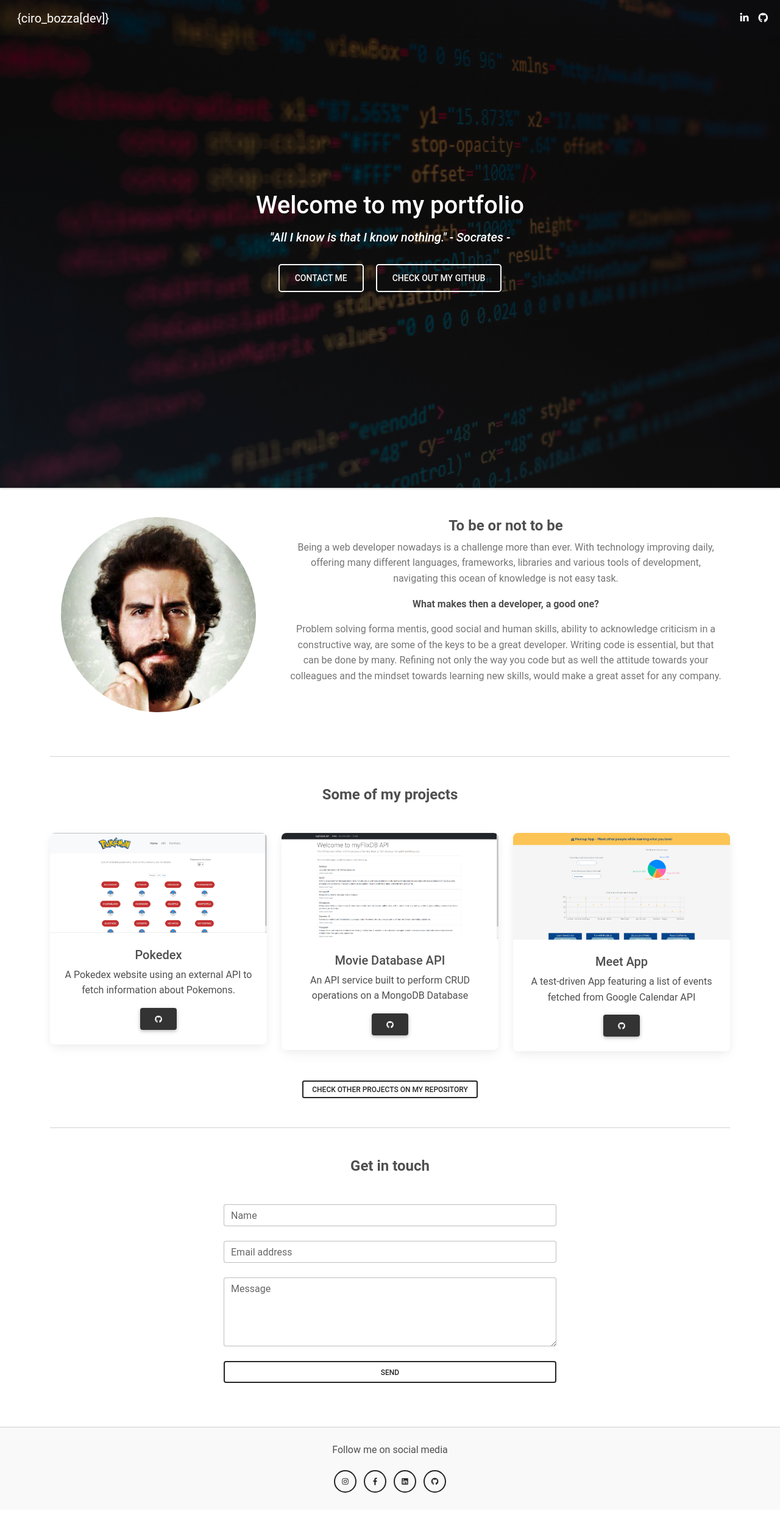
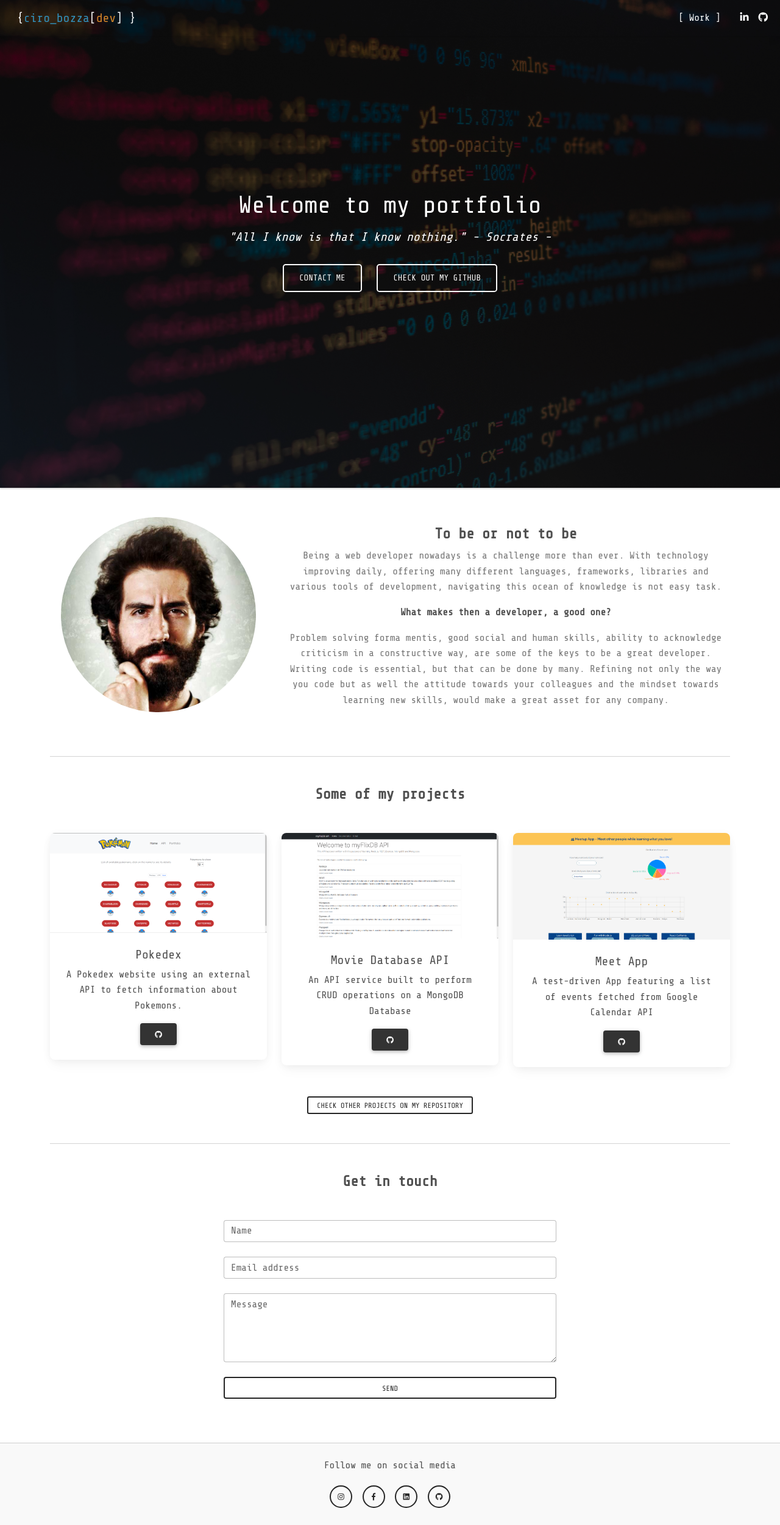
Before and after one commit to toNy5oo/Me, a plain HTML site: page index.html in a window 1280 px wide. Shown: the whole page at 61% size. Before the commit the page ends 2476 px from the top, so only its background shows below. Drawn offline with nearby package versions, Linux system fonts and the light colour scheme.

Commit message:
Updated font and sidebar

```diff
--- /dev/null
+++ b/css/style.css
@@ -0,0 +1,23 @@
+*{
+    font-family: 'Share Tech Mono', monospace;
+}
+
+/* width */
+::-webkit-scrollbar {
+    width: 0.2rem;
+  }
+
+  /* Track */
+  ::-webkit-scrollbar-track {
+    background: #313131;
+  }
+
+  /* Handle */
+  ::-webkit-scrollbar-thumb {
+    background: rgb(189, 189, 189);
+  }
+
+  /* Handle on hover */
+  ::-webkit-scrollbar-thumb:hover {
+    background: #555;
+  }
--- a/index.html
+++ b/index.html
@@ -6,8 +6,16 @@
   <meta http-equiv="X-UA-Compatible" content="IE=edge">
   <meta name="viewport" content="width=device-width, initial-scale=1.0">
   <link rel="shortcut icon" href="img/favicons/portfolio.png" />
+  <link rel="preconnect" href="https://fonts.googleapis.com">
+  <link rel="preconnect" href="https://fonts.gstatic.com" crossorigin>
+  <link href="https://fonts.googleapis.com/css2?family=Plus+Jakarta+Sans:ital,wght@0,300;0,400;0,600;1,400&display=swap"
+    rel="stylesheet">
+  <link rel="preconnect" href="https://fonts.googleapis.com">
+  <link rel="preconnect" href="https://fonts.gstatic.com" crossorigin>
+  <link href="https://fonts.googleapis.com/css2?family=Share+Tech+Mono&display=swap" rel="stylesheet">
   <link href="https://use.fontawesome.com/releases/v5.7.2/css/all.css" rel="stylesheet" />
   <link rel="stylesheet" href="./css/mdb.min.css">
+  <link rel="stylesheet" href="./css/style.css">
   <title>Portfolio</title>
 </head>
 
@@ -37,11 +45,21 @@
       <div class="container-fluid">
         <!-- Navbar brand -->
         <a class="navbar-brand nav-link" target="_blank" href="#">
-          {ciro_bozza[dev]}
+          { <span style="color: rgb(50, 144, 187)">ciro_bozza</span>[<span style="color: rgb(212, 133, 41)">dev</span>]
+          }
         </a>
 
 
         <ul class="navbar-nav d-flex flex-row">
+          <!-- Text -->
+          <li class="nav-item me-3 me-lg-0">
+            <a class="nav-link" href="#projects" rel="nofollow">[ Work ]
+            </a>
+          </li>
+          <li class="nav-item me-3 me-lg-0">
+            <a class="nav-link" href="https://www.linkedin.com/in/tony-bozza-0128b2232/" rel="nofollow" target="_blank">
+            </a>
+          </li>
           <!-- Icons -->
           <li class="nav-item me-3 me-lg-0">
             <a class="nav-link" href="https://www.linkedin.com/in/tony-bozza-0128b2232/" rel="nofollow" target="_blank">
@@ -66,7 +84,7 @@
           <div class="text-white">
             <h1 class="mb-3">Welcome to my portfolio</h1>
             <h5 class="mb-4 fst-italic">"All I know is that I know nothing." - Socrates -</h5>
-            <a class="btn btn-outline-light btn-lg m-2" href="#" role="button" rel="nofollow" target="_blank">Contact
+            <a class="btn btn-outline-light btn-lg m-2" href="#contact" role="button" rel="nofollow">Contact
               me</a>
             <a class="btn btn-outline-light btn-lg m-2" href="https://github.com/toNy5oo?tab=repositories"
               target="_blank" role="button">Check out my Github</a>
@@ -88,7 +106,7 @@
             <img src="./img/selfie.jpg" class="img-fluid" style="height: 40vh; border-radius: 50%;" />
           </div>
 
-          <div class="col-md-8 gx-5 mb-4 text-center">
+          <div class="col-md-8 gx-5 my-auto text-center">
             <h4><strong>To be or not to be</strong></h4>
             <p class="text-muted">
               Being a web developer nowadays is a challenge more than ever. With technology improving daily, offering
@@ -110,7 +128,7 @@
       <hr class="my-5" />
 
       <!--Section: Content-->
-      <section class="text-center">
+      <section id="projects" class="text-center">
         <h4 class="mb-5"><strong>Some of my projects</strong></h4>
 
         <div class="row">
@@ -187,7 +205,7 @@
       <hr class="my-5" />
 
       <!--Section: Content-->
-      <section class="mb-5">
+      <section class="mb-5" id="contact">
         <h4 class="mb-5 text-center"><strong>Get in touch</strong></h4>
 
         <div class="row d-flex justify-content-center">
```
Also changed, not shown: css/mdb.min.css.
